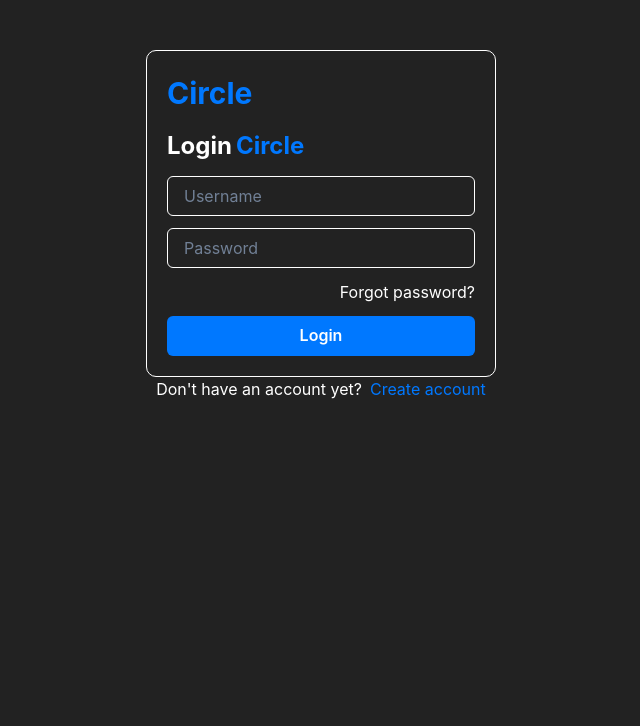
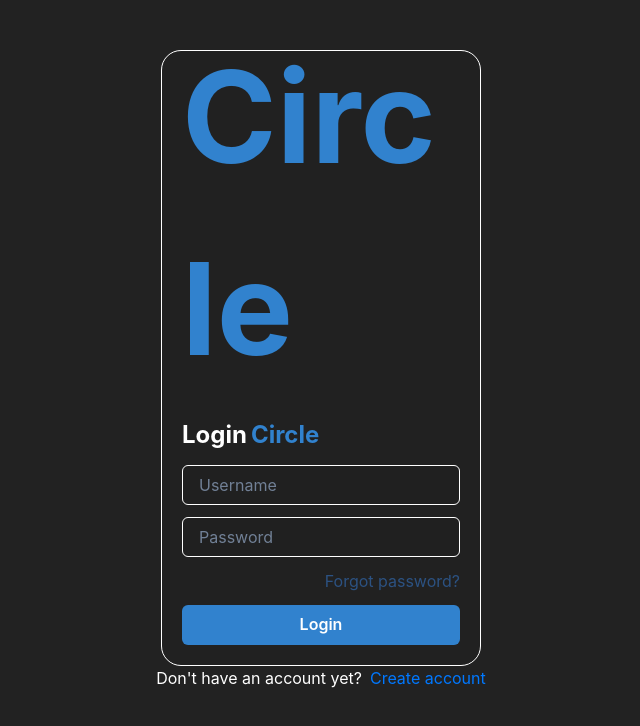
Before and after one commit to muharsadika/circle-client, a React (Vite) app: page /login in a window 1280 px wide. Shown: the top 726 px of the page, without its empty margins (319-959 px from the left). Built offline with nearby package versions, Linux system fonts and the light colour scheme; no server answers.

Commit message:
refactor: restyle login page

```diff
--- a/src/features/components/FormLoginFeature.tsx
+++ b/src/features/components/FormLoginFeature.tsx
@@ -1,6 +1,5 @@
-import { FormControl, Input, Text, Button, Box } from "@chakra-ui/react";
-import { FormLoginHook } from "../hooks/FormLoginHook";
-
+import { FormControl, Input, Text, Button, Box } from '@chakra-ui/react';
+import { FormLoginHook } from '../hooks/FormLoginHook';
 
 export default function FormLoginFeature() {
   const { handleChange, handleLogin } = FormLoginHook();
@@ -8,31 +7,26 @@ export default function FormLoginFeature() {
   return (
     <FormControl
       isRequired
-			display={"flex"}
-			flexDirection={"column"}
+      display={'flex'}
+      flexDirection={'column'}
       gap={3}
-			width={"350px"}
-			bg={"transparent"}
-			color={"white"}
-			border={"1px solid white"}
-			borderRadius={10}
+      width={'25%'}
+      bg={'blackAlpha.50'}
+      color={'white'}
+      border={'1px solid white'}
+      borderRadius={20}
       padding={5}
     >
-
-			<Text color={"messenger.500"} fontSize={"3xl"} fontWeight={"bold"}>
+      <Text color={'blue.500'} fontSize={'9xl'} fontWeight={'bold'} marginTop={-50}>
         Circle
       </Text>
 
-			<Text fontSize={"2xl"} fontWeight={"bold"} display={"flex"} gap={1}>
+      <Text fontSize={'2xl'} fontWeight={'bold'} display={'flex'} gap={1}>
         <Text>Login</Text>
-				<Text color="messenger.500">Circle</Text>
+        <Text color="blue.500">Circle</Text>
       </Text>
 
-			<Input
-				placeholder="Username"
-				name="username"
-				onChange={handleChange}
-			/>
+      <Input placeholder="Username" name="username" onChange={handleChange} />
 
       <Input
         type="password"
@@ -41,26 +35,21 @@ export default function FormLoginFeature() {
         onChange={handleChange}
         onKeyDown={handleLogin}
         onKeyPress={(event) => {
-					if (event.key === "Enter") {
+          if (event.key === 'Enter') {
             handleLogin();
           }
         }}
       />
 
-			<Box display="flex" justifyContent={"flex-end"}>
-
-				<Text>Forgot password?</Text>
-
+      <Box display="flex" justifyContent={'flex-end'}>
+        <Text color="blue.700" cursor={'pointer'} _hover={{ color: 'blue.500' }}>
+          Forgot password?
+        </Text>
       </Box>
 
-			<Button
-				backgroundColor={"messenger.500"}
-				colorScheme="messenger.500"
-				color={"white"}
-				onClick={handleLogin}>
+      <Button colorScheme="blue" onClick={handleLogin}>
         Login
       </Button>
-
     </FormControl>
   );
 }
```
Lines whose indentation alone changed are shown as unchanged.
